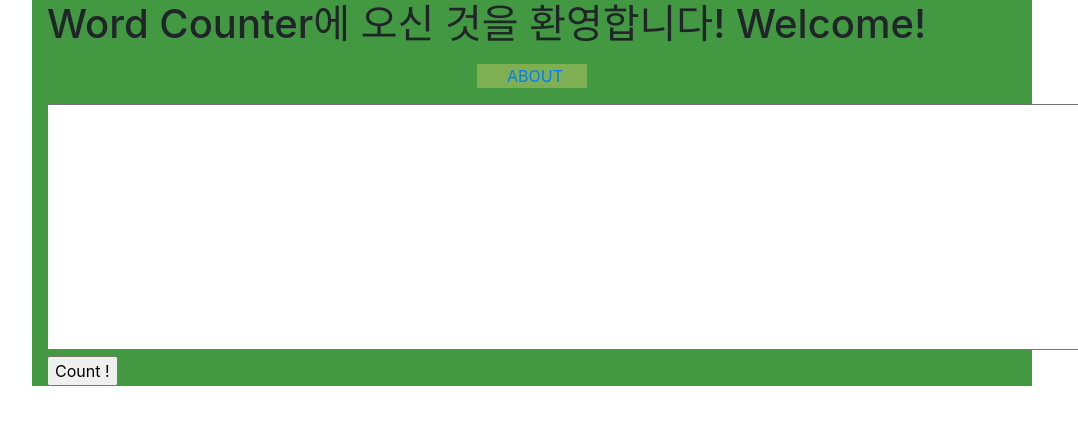
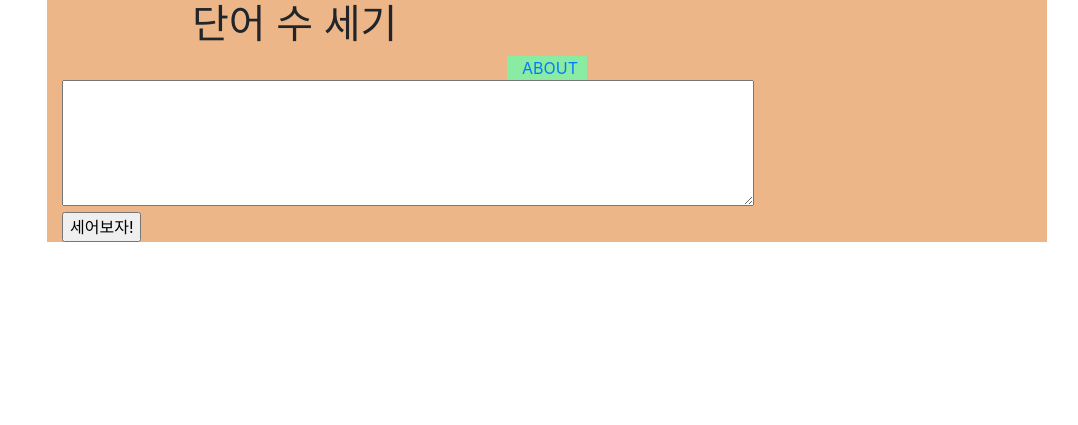
Before and after one commit to TakeaimK/Word_Counter, a Django app: page / in a window 1560 px wide; the page is wider, and only the part inside the window is pictured. Shown: the top 425 px of that part, without its empty margins (248-1326 px from the left). Run offline with Django 3.2, Linux system fonts and the light colour scheme; some libraries are stand-ins or nearby versions.

Commit message:
result 수정

```diff
--- a/WCproject/wordcount/templates/home.html
+++ b/WCproject/wordcount/templates/home.html
@@ -14,36 +14,23 @@
 </head>
 
 <body>
-    <div class="container" style='width:1000px; background:rgb(66, 153, 66)'>
-        <form class="form-horizontal">
-            <div class="form-group">
-                <div class="col-md-15">
-                    <h1> Word Counter에 오신 것을 환영합니다! Welcome! </h1>
-                </div>
-            </div>
-            <div class="form-group">
-                <div class="container" style='width:110px; background:rgba(199, 201, 102, 0.452)'>
-                    <div class="col-md-10">
-                        <a href="{%url 'about'%}">ABOUT</a>
-                    </div>
-                </div>
-            </div>
-            <div class="form-group">
-                <div class="col-md-15">
-                    <form action="{%url 'result'%}">
-                        <textarea cols="132" rows="10" name="fulltext"></textarea>
-                        <br>
-                        <input type="submit" value="Count !">
-                        <!---<div class="container" style='width:100px; background:rgba(199, 201, 102, 0.452)'>
-                            <input type="submit" value="Count !">
-                        </div>
-                    -->
-                    </form>
-                </div>
+
+    <body style="padding-left:30px">
+        <div class="container" style='width:1000px; background:rgb(236, 182, 137)'>
+            <h1 style="padding-left:130px">단어 수 세기</h1>
+            <div class="container" style='width:80px; background:rgb(137, 236, 162)'>
+                <a href="{% url 'about' %}">ABOUT</a>
             </div>
 
-        </form>
-    </div>
+            <form action="{%url 'result'%}">
+                <textarea style="padding-left:30px; padding-right:30px" cols="60" rows="5" name="fulltext"></textarea>
+                <br>
+                <input type="submit" value="세어보자!">
+            </form>
+        </div>
+    </body>
+
+
 </body>
 
 </html>
```
